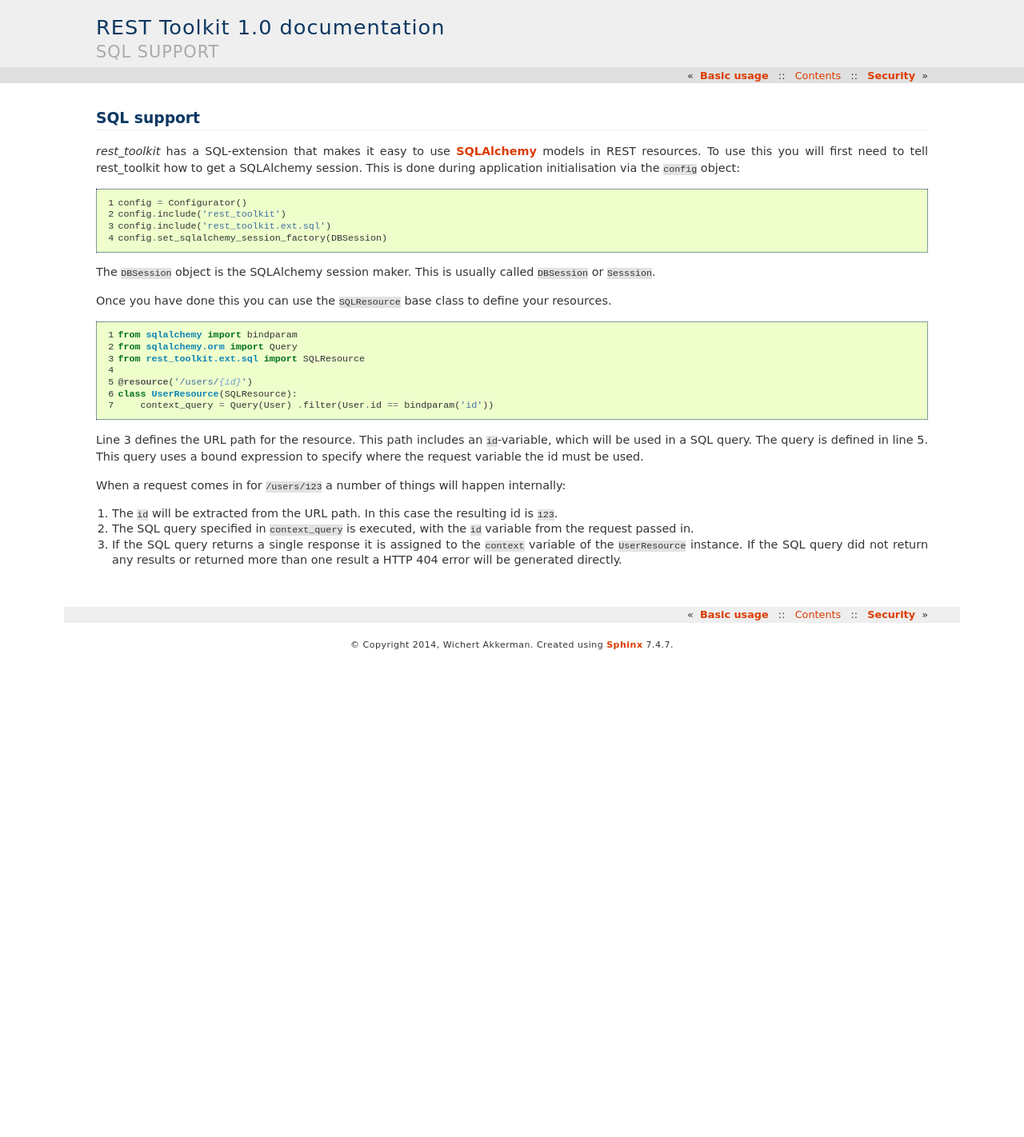
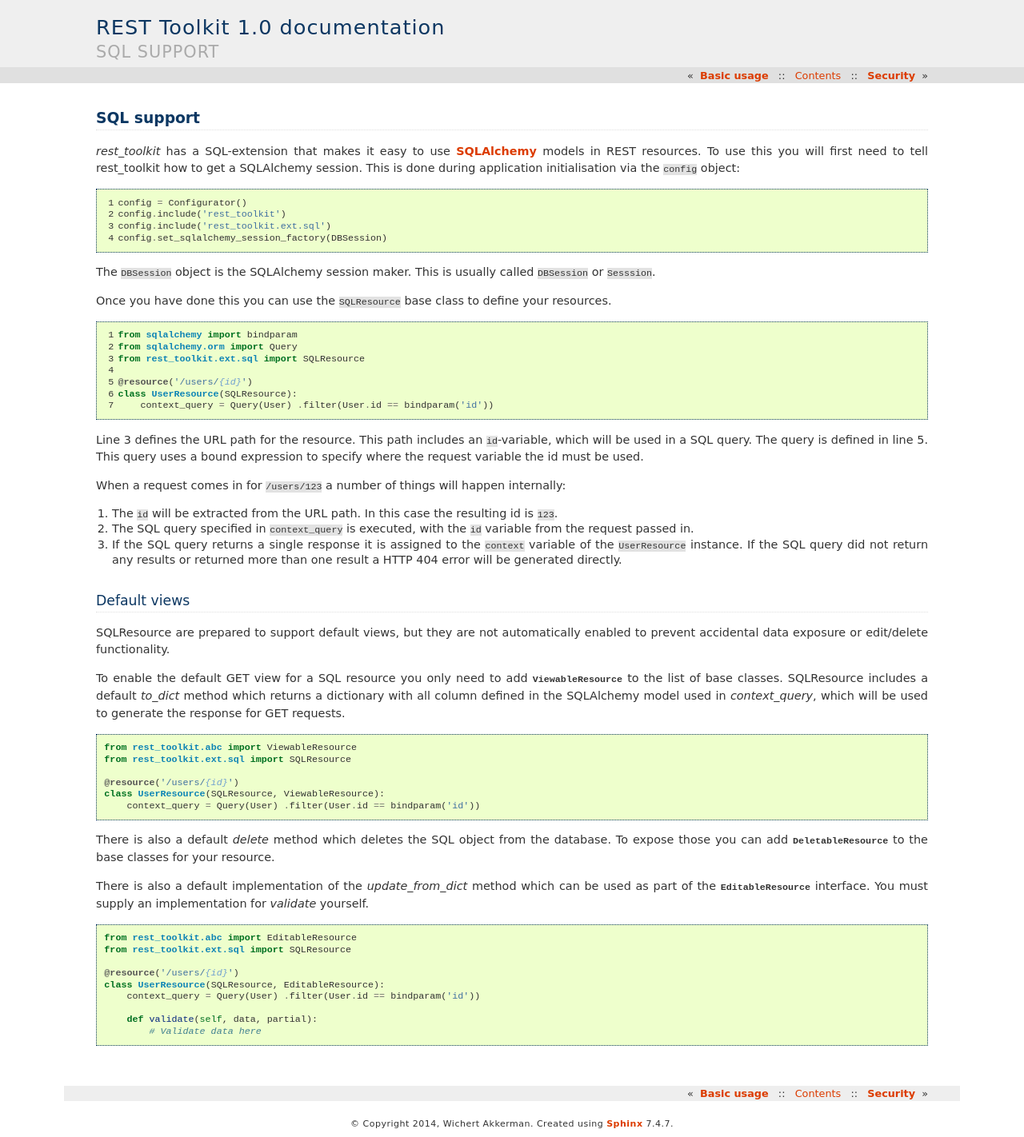
Before and after one commit to wichert/rest_toolkit, a Sphinx documentation site: the page built from doc/sql.rst, in a window 1280 px wide. Shown: the whole page at 80% size. Built offline with Sphinx 7.4.7, drawn with Linux system fonts in a browser that asks for light colours; before the commit the page ends 900 px from its top, so only the background shows below that.

Commit message:
Default views for SQLResource should not be automagic.

```diff
--- a/doc/sql.rst
+++ b/doc/sql.rst
@@ -48,3 +48,49 @@ internally:
    variable of the ``UserResource`` instance. If the SQL query did not return
    any results or returned more than one result a HTTP 404 error will be
    generated directly.
+
+
+Default views
+-------------
+
+SQLResource are prepared to support default views, but they are not
+automatically enabled to prevent accidental data exposure or edit/delete
+functionality.
+
+To enable the default GET view for a SQL resource you only need to add
+:py:class:`ViewableResource <rest_toolkit.abc.ViewableResource>` to the
+list of base classes. SQLResource includes a default `to_dict` method which
+returns a dictionary with all column defined in the SQLAlchemy model used in
+`context_query`, which will be used to generate the response for GET requests.
+
+.. code-block:: python
+
+   from rest_toolkit.abc import ViewableResource
+   from rest_toolkit.ext.sql import SQLResource
+
+   @resource('/users/{id}')
+   class UserResource(SQLResource, ViewableResource):
+       context_query = Query(User) .filter(User.id == bindparam('id'))
+
+There is also a default `delete` method which deletes the SQL object from
+the database. To expose those you can add
+:py:class:`DeletableResource <rest_toolkit.abc.DeletableResource>` to the
+base classes for your resource.
+
+There is also a default implementation of the `update_from_dict` method which
+can be used as part of the
+:py:class:`EditableResource <rest_toolkit.abc.EditableResource>` interface.
+You must supply an implementation for `validate` yourself.
+
+
+.. code-block:: python
+
+   from rest_toolkit.abc import EditableResource
+   from rest_toolkit.ext.sql import SQLResource
+
+   @resource('/users/{id}')
+   class UserResource(SQLResource, EditableResource):
+       context_query = Query(User) .filter(User.id == bindparam('id'))
+
+       def validate(self, data, partial):
+           # Validate data here
```
Also changed, not shown: doc/changes.rst (+7 -0 lines), 1 other file.
